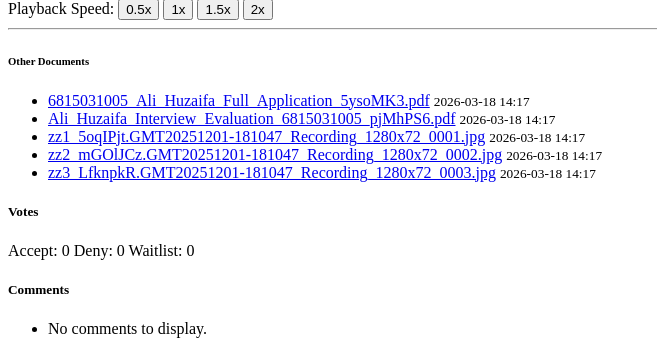
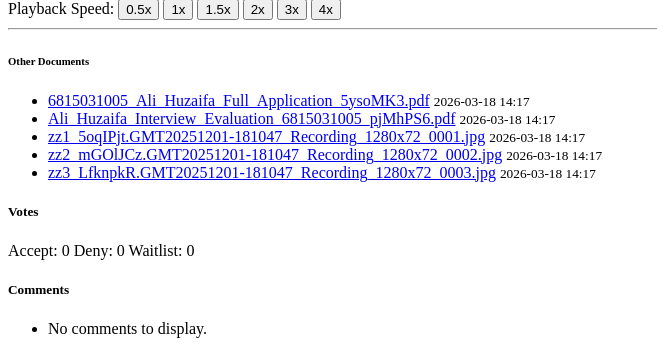
Before and after one commit to yonasshah/CanSelect, a Django app: page /applicant/153/profile/ in a window 1280 px wide. Shown: the part 866-1220 px from the top of the page, without its empty margins (0-657 px from the left). Run offline with Django 5.2, Linux system fonts and the light colour scheme; a user stored in the database is signed in; data comes from the database, SQL or seed files in the repository; data that the repository does not hold is empty.

Commit message:
Add speed control buttons for 3x and 4x video playback

```diff
--- a/gradapp/applicants/templates/partials/applicant_profile_partial.html
+++ b/gradapp/applicants/templates/partials/applicant_profile_partial.html
@@ -48,6 +48,8 @@
           <button class="btn btn-secondary btn-sm speed-control active" data-video-id="applicant-modal-video-{{ video.pk }}" data-speed="1">1x</button>
           <button class="btn btn-outline-secondary btn-sm speed-control" data-video-id="applicant-modal-video-{{ video.pk }}" data-speed="1.5">1.5x</button>
           <button class="btn btn-outline-secondary btn-sm speed-control" data-video-id="applicant-modal-video-{{ video.pk }}" data-speed="2">2x</button>
+          <button class="btn btn-outline-secondary btn-sm speed-control" data-video-id="applicant-modal-video-{{ video.pk }}" data-speed="3">3x</button>
+          <button class="btn btn-outline-secondary btn-sm speed-control" data-video-id="applicant-modal-video-{{ video.pk }}" data-speed="4">4x</button>
         </div>
       </div>
     {% endfor %}
```
